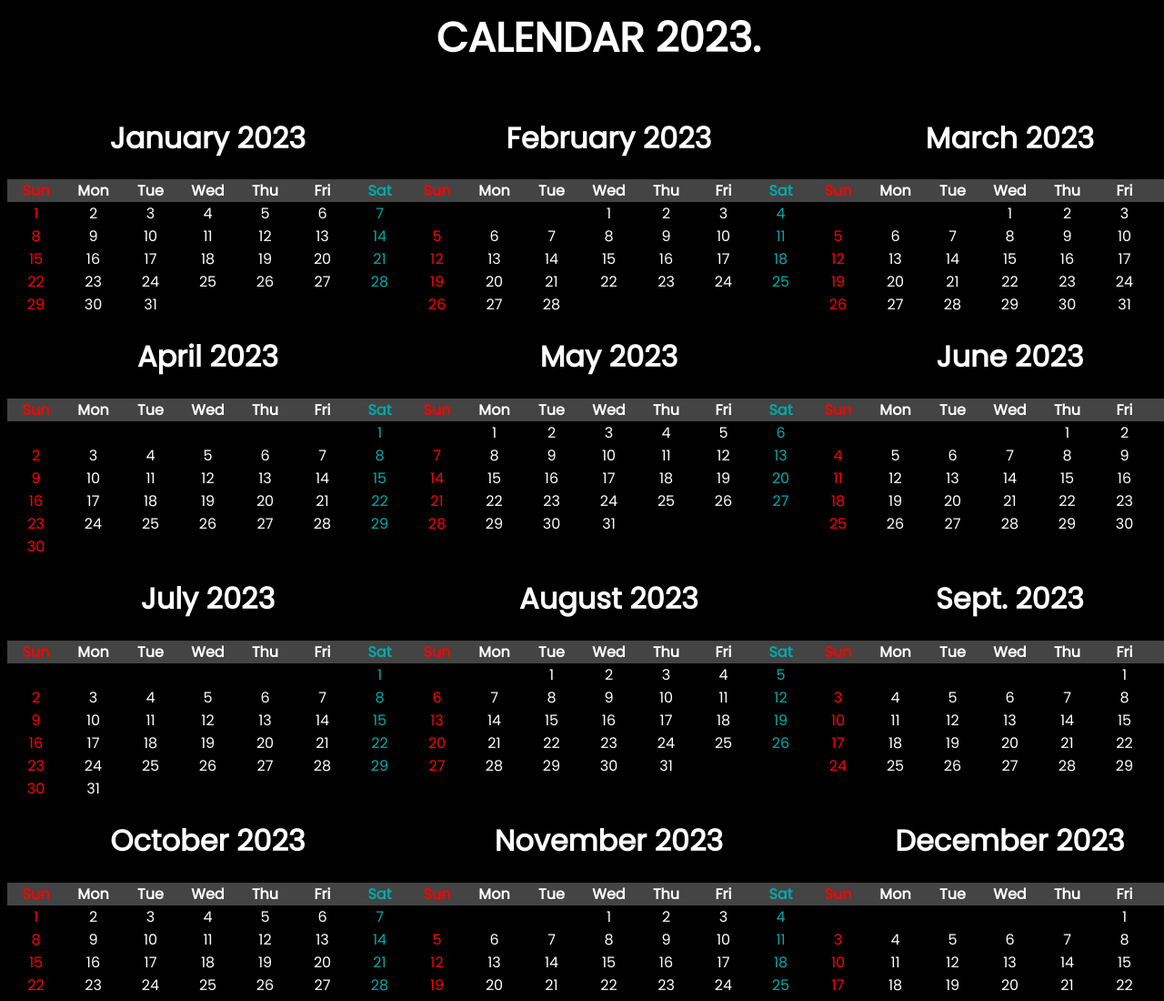
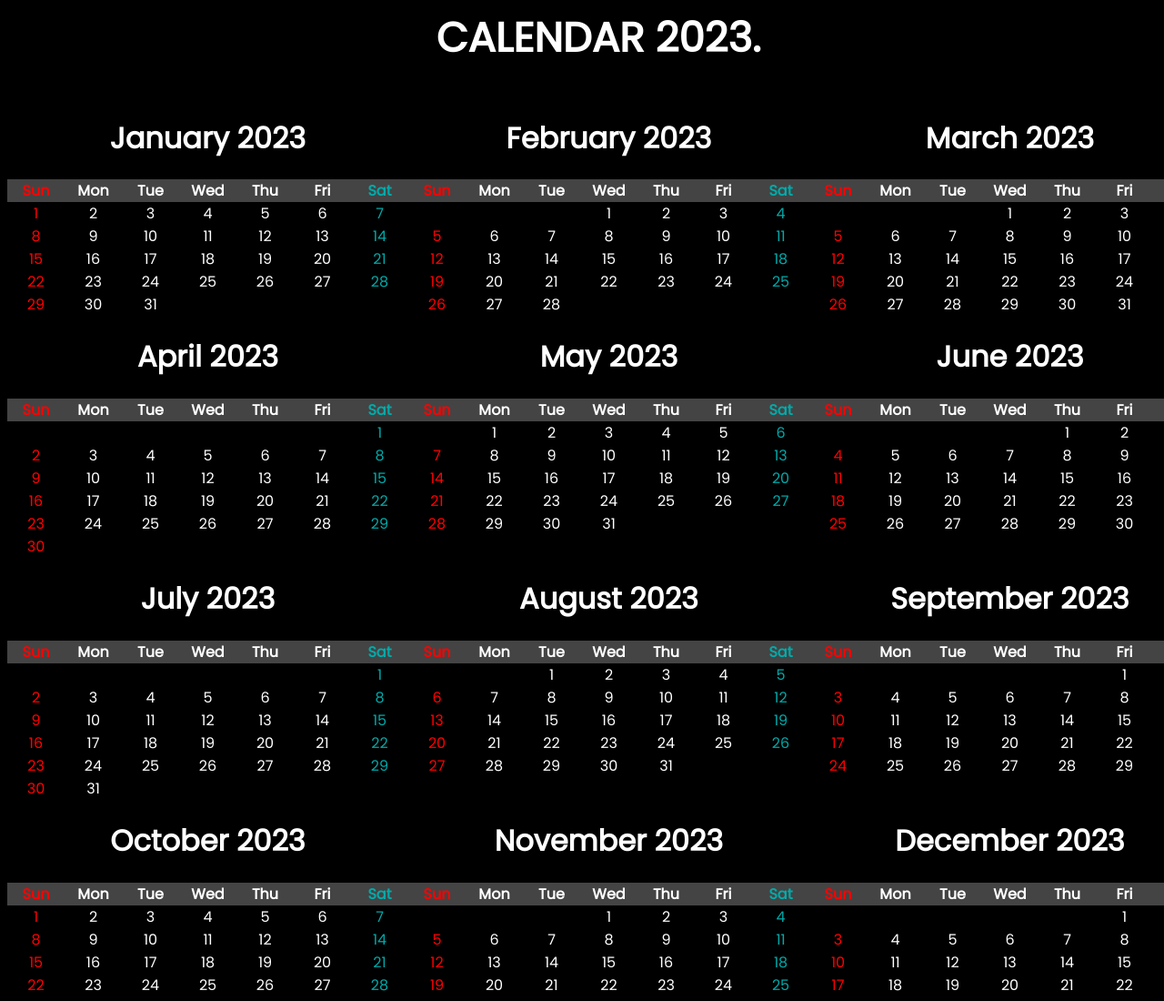
Before and after one commit to medicenalemon/Calendar2023, a plain HTML site: page index2.html in a window 1280 px wide. Shown: the top 1100 px of the page at 91% size. Drawn offline with Linux system fonts and the light colour scheme.

Commit message:
Update index2.html

```diff
--- a/index2.html
+++ b/index2.html
@@ -367,7 +367,7 @@
   </li>
   <li>
     <h1 class='font'>
-    Sept. 2023
+    September 2023
     </h1>
     <ol>
       <li class='day-name sunday font'>Sun</li>
```
